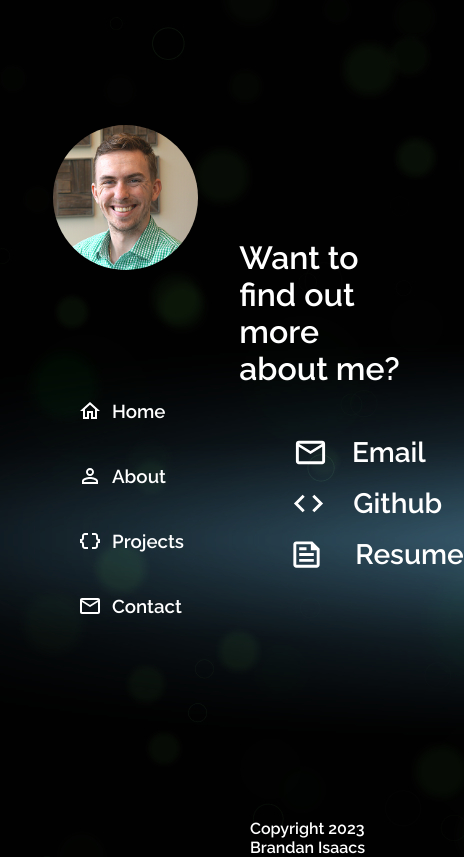
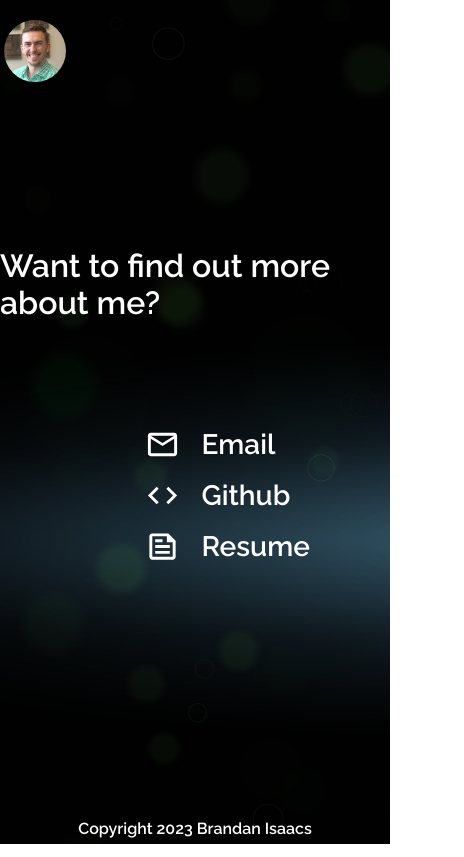
Before and after one commit to brand421/portfolio-site, a React (Create React App) app: page /contact in a window 390 px wide. Shown: the whole page, 464 px wide, since content can reach past the window. Built offline with nearby package versions, Linux system fonts and the light colour scheme.

Commit message:
add mobile responsiveness for sidebar, contact, footer

```diff
--- a/src/components/Contact/Contact.jsx
+++ b/src/components/Contact/Contact.jsx
@@ -39,6 +39,7 @@ function Contact() {
             }}
             href="mailto:brandan.isaacs@gmail.com"
             disableRipple
+            className="contact__icon"
           >
             <EmailOutlinedIcon
               fontSize="large"
@@ -58,6 +59,7 @@ function Contact() {
             target="_blank"
             rel="noreferrer"
             disableRipple
+            className="contact__icon"
           >
             <CodeOutlined fontSize="large" sx={{ color: "white" }} />
             <h3 className="contact__text">Github</h3>
@@ -71,6 +73,7 @@ function Contact() {
             disableRipple
             href={resume}
             download="Brandan Isaacs.pdf"
+            className="contact__icon"
           >
             <FeedOutlined fontSize="large" sx={{ color: "white" }} />
             <h3 className="contact__text">Resume</h3>
--- a/src/components/Contact/contact.css
+++ b/src/components/Contact/contact.css
@@ -6,20 +6,37 @@
     display: flex;
     align-items: center;
     justify-content: center;
+    flex-direction: row;
 }
 
 .contact__header {
     padding-bottom: 25%;
 }
 
-.contact__links {
+.contact__links{
+    width: auto;
     display: flex;
-    justify-content: space-between;
     flex-direction: column;
+    align-items:flex-start;
+    padding-left: 35%;
+    overflow: hidden;
+
+}
+
+.contact__icon {
+    width: auto;
+    display: flex;
     align-items: flex-start;
-    padding-left: 35%;
+    justify-items: center;
+    border: 5px solid white;
 }
 
 .contact__text {
-    padding-left:20%;
+    padding-left:20px;
 }
+
+@media (max-width: 900px) {
+    .contact__container {
+        margin-left: 0;
+    }
+}
--- a/src/components/Footer/footer.css
+++ b/src/components/Footer/footer.css
@@ -4,3 +4,9 @@
     justify-content: center;
     margin-left: 250px;
 }
+
+@media (max-width: 900px) {
+    .footer {
+        margin-left: 0;
+    }
+}
--- a/src/components/Sidebar/Sidebar.jsx
+++ b/src/components/Sidebar/Sidebar.jsx
@@ -3,15 +3,25 @@ import portrait from "../../images/Brandon.jpg";
 import sidebarItems from "./sidebarItems";
 import { Link } from "react-router-dom";
 import "./sidebar.css";
-import React from "react";
+import React, { useState } from "react";
 
 export default function Sidebar() {
+  const [showSidebar, setShowSidebar] = useState(false);
+
+  const handleShowSidebar = () => {
+    setShowSidebar(!showSidebar);
+  };
   return (
-    <nav id="sidebar__container">
+    <nav className="sidebar__container">
       <div className="photo__div">
-        <img id="photo" src={portrait} alt="Brandan portrait" />
+        <img
+          className="photo"
+          src={portrait}
+          alt="Brandan portrait"
+          onClick={handleShowSidebar}
+        />
       </div>
-      <div className="menu__items">
+      <div className={`menu__items ${showSidebar && "active"}`}>
         {sidebarItems.map((item, index) => (
           <Link to={item.itemPath} className="menu__item" key={index}>
             <IconButton sx={{ ":hover": { backgroundColor: "transparent" } }}>
--- a/src/components/Sidebar/sidebar.css
+++ b/src/components/Sidebar/sidebar.css
@@ -3,8 +3,9 @@
     100% {opacity: 1; transform: translateX(0);}
 }
 
-#sidebar__container {
-    position: fixed;
+
+.sidebar__container {
+    position: absolute;
     width: 250px;
     height: 100%;
     display: flex;
@@ -15,12 +16,14 @@
     z-index:5;
 }
 
-#photo {
+.photo {
     display: flex;
     align-self: center;
     border-radius: 50%;
-    width: 145px;
-    margin-bottom: 75%;
+    width: 65%;
+    margin-bottom: 70%;
+    margin-left: 20%;
+    cursor: pointer;
 }
 
 .menu__item {
@@ -39,9 +42,11 @@
     flex-direction: column;
     width: 250px;
     align-items: space-around;
-
 }
 
+.menu__items.active {
+    width: 250px;
+}
 .menu__items :hover {
     background-color: rgba(127, 255, 212, 0.541);
     transition: .5s ease-in-out, .5s ease-in-out;
@@ -55,3 +60,22 @@
 .IconButton :hover {
     background-color: transparent;
 }
+
+@media (max-width: 900px) {
+.photo {
+    display: flex;
+    justify-content: flex-start;
+    width: 80%;
+    margin-left: 5%;
+
+}
+   .menu__items {
+    display: none;
+    visibility: hidden;
+    }
+
+    .sidebar__container {
+        width: 20%;
+        padding-top: 5%;
+    }
+}
```
